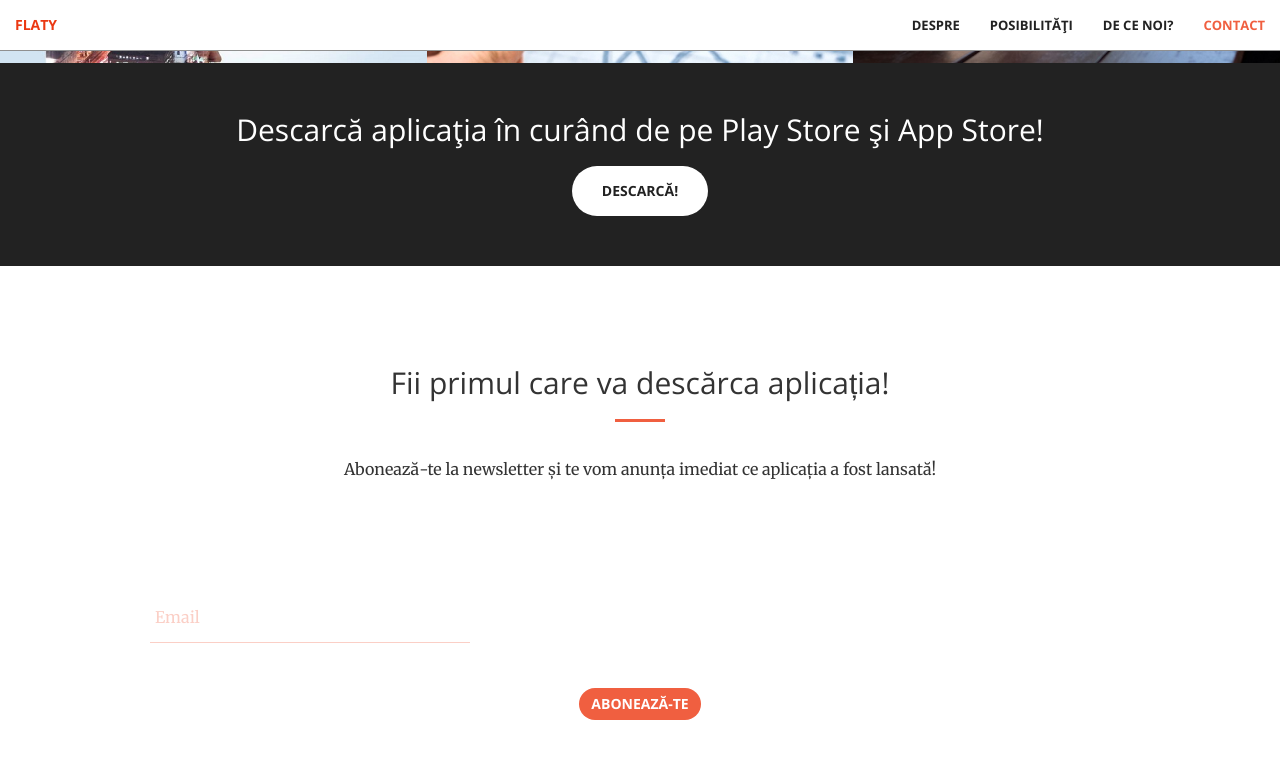
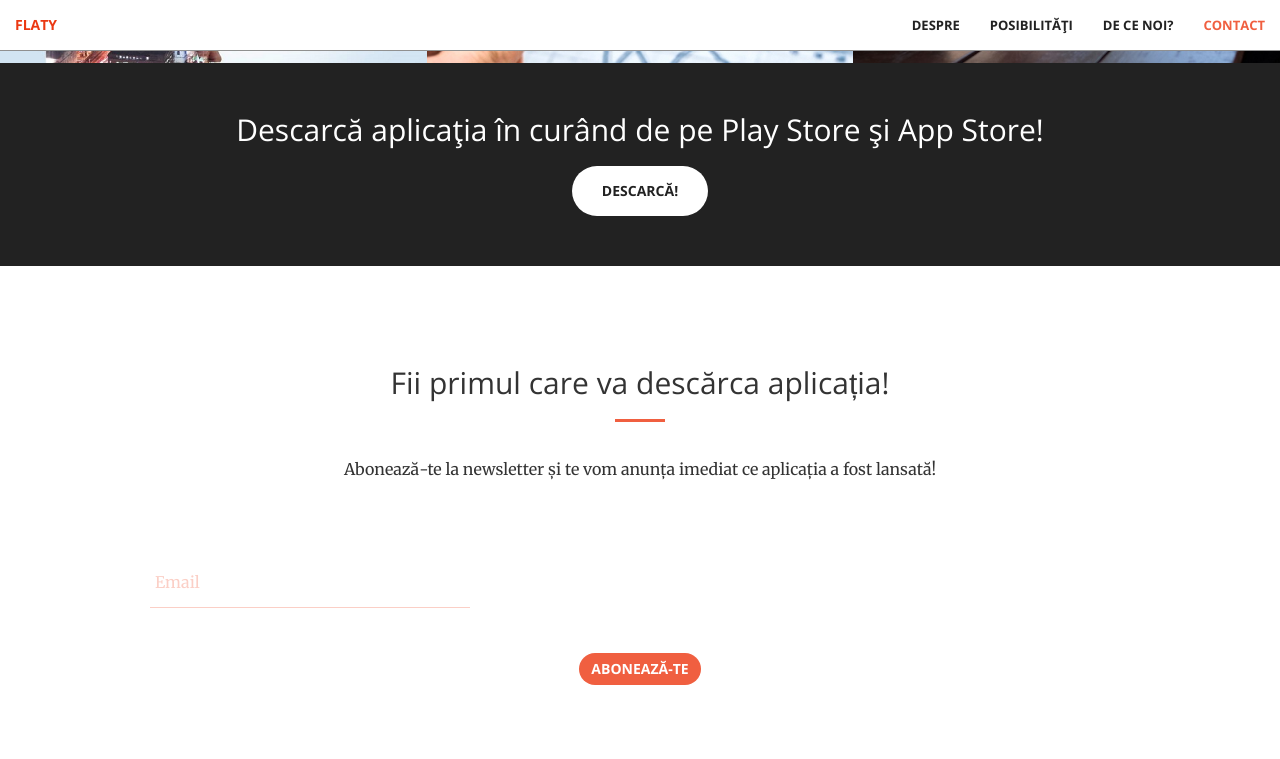
Before and after one commit to rptoma/Flaty-landing-page-2, a Jekyll site: the page built from index.html, in a window 1280 px wide and 900 px high, scrolled down 2325 px. Shown: the top 759 px of the window. Built offline with Jekyll 4.4.1, drawn with Linux system fonts in a browser that asks for light colours.

Commit message:
Update contact.html

```diff
--- a/_includes/contact.html
+++ b/_includes/contact.html
@@ -29,7 +29,7 @@
         </div>
 
         <div class="wrapper">
-            <div class="text-center" style="margin: 80px;">
+            <div class="text-center" style="margin-left: 80px; margin-right: 80px;">
                 <form>
                     <div class="group">
                         <input type="text" required="required"/><span class="highlight"></span><span class="bar"></span>
```
